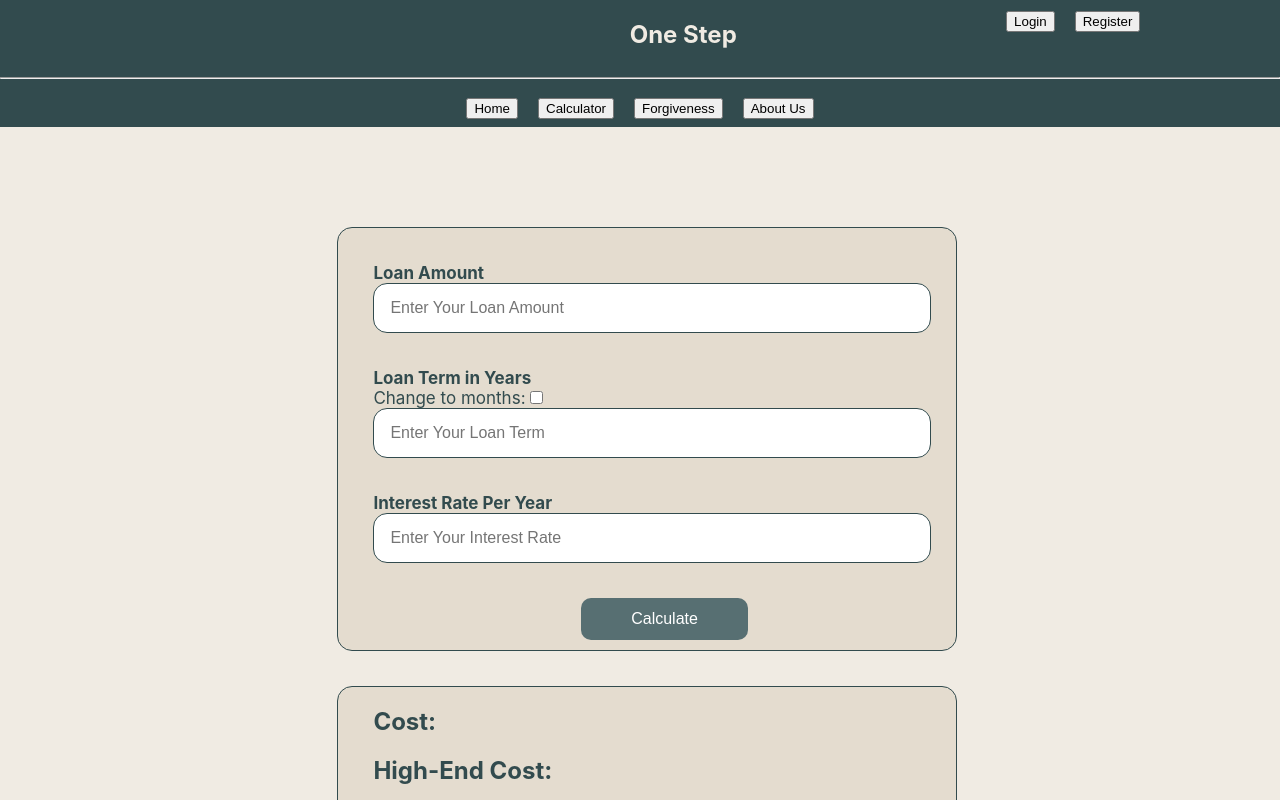
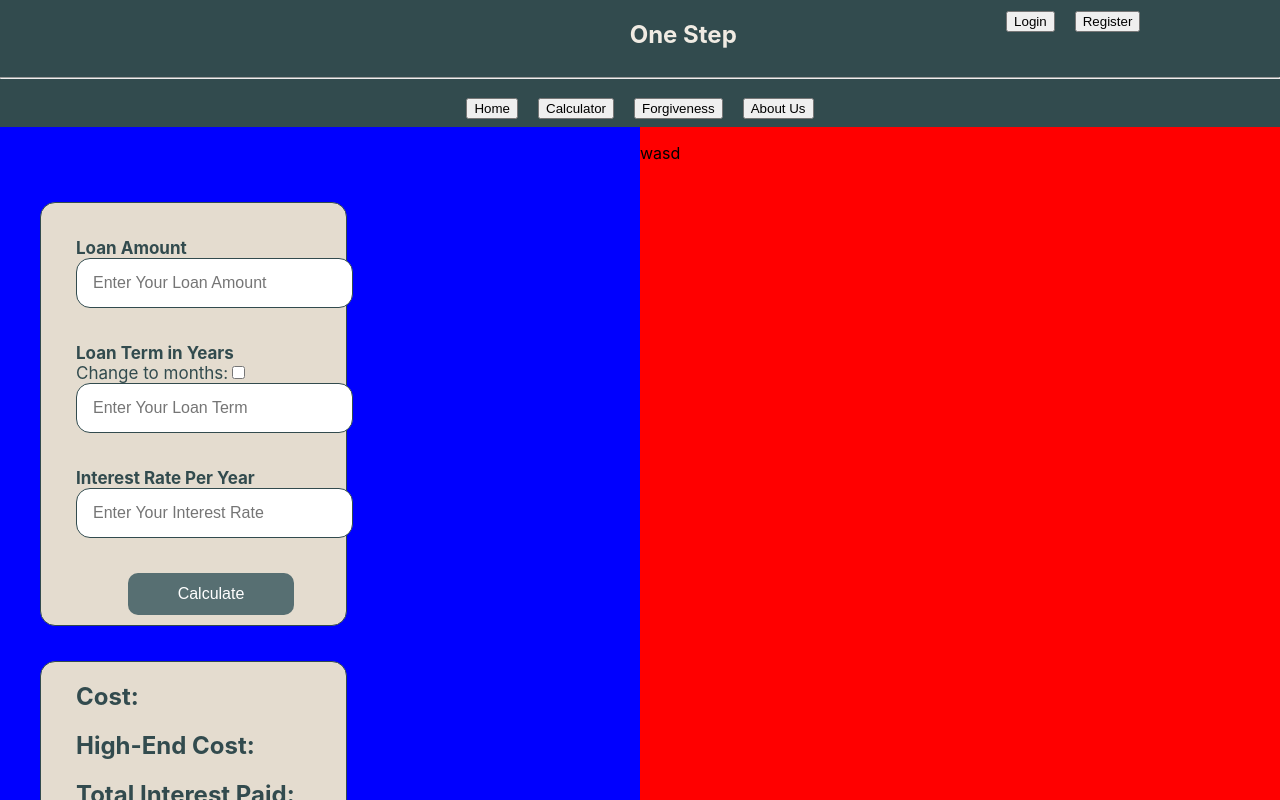
Before and after one commit to Cazi/JPMColumbusHackathon, a React (Create React App) app in the folder one-step/: page /calculator in a window 1280 px wide. Shown: the top 800 px of the page. Built offline with nearby package versions, Linux system fonts and the light colour scheme.

Commit message:
two column calculator

```diff
--- a/one-step/src/components/pages/CalculatorPage/CalculatorPage.tsx
+++ b/one-step/src/components/pages/CalculatorPage/CalculatorPage.tsx
@@ -2,18 +2,32 @@ import { FC, FormEvent, MouseEvent } from "react";
 import styled from "styled-components";
 
 const CalculatorPageContainer = styled.div`
-  height: 150%;
-  width: 101.1%;
   background-color: #F0EBE3;
+  display: flex;
+  flex-direction: row;
 `;
 
 const CalculatorLocation = styled.div`
-  padding-top: 100px;
+  padding-top: 75px;
+  padding-left: 40px;
   display: flex;
   flex-direction: column;
-  align-items: center;
+  align-items: left;
   justify-content: space-around;
   height: 100vh;
+`;
+const ColumnOne = styled.div`
+  display: flex;
+  flex-direction: column;
+  width: 50%;
+  background-color: blue;
+`;
+
+const ColumnTwo = styled.div`
+  display: flex;
+  flex-direction: column;
+  width: 50%;
+  background-color: red;
 `;
 
 const CalculatorFrame = styled.div`
@@ -144,7 +158,8 @@ const buttonHandler = async (event: MouseEvent<HTMLInputElement>) => {
 
 const CalculatorPage: FC = () => {
   return <CalculatorPageContainer>
-    <CalculatorLocation>
+
+    <ColumnOne> <CalculatorLocation>
       <CalculatorFrame>
         <CalculatorForm onSubmit={sendForm}>
           <b>Loan Amount</b>
@@ -171,6 +186,9 @@ const CalculatorPage: FC = () => {
         <h2><div id="total-interest">Total Interest Paid: </div> </h2>
       </CalculatedDisplay>
     </CalculatorLocation>
+    </ColumnOne>
+    <ColumnTwo> <p>wasd</p>
+    </ColumnTwo>
     </CalculatorPageContainer>;
 };
 
```
